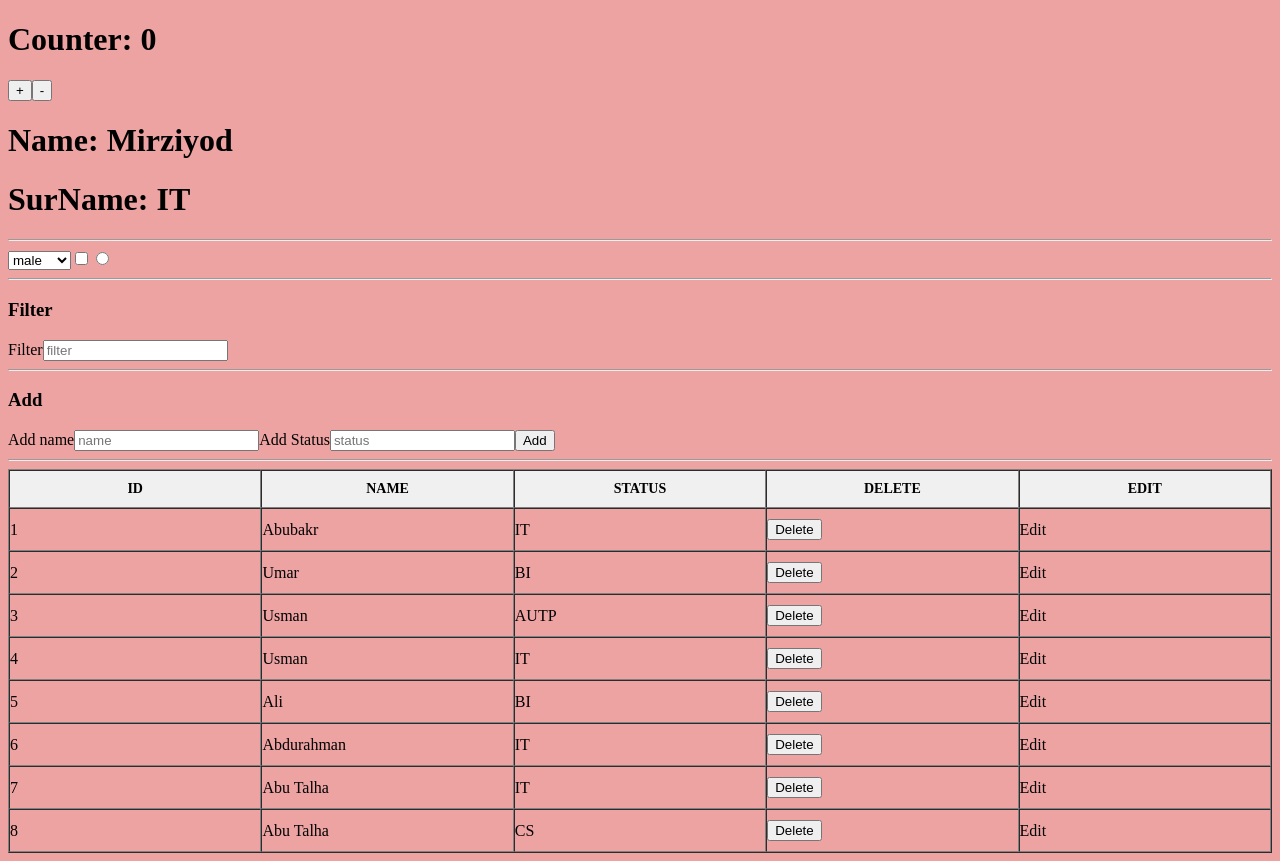
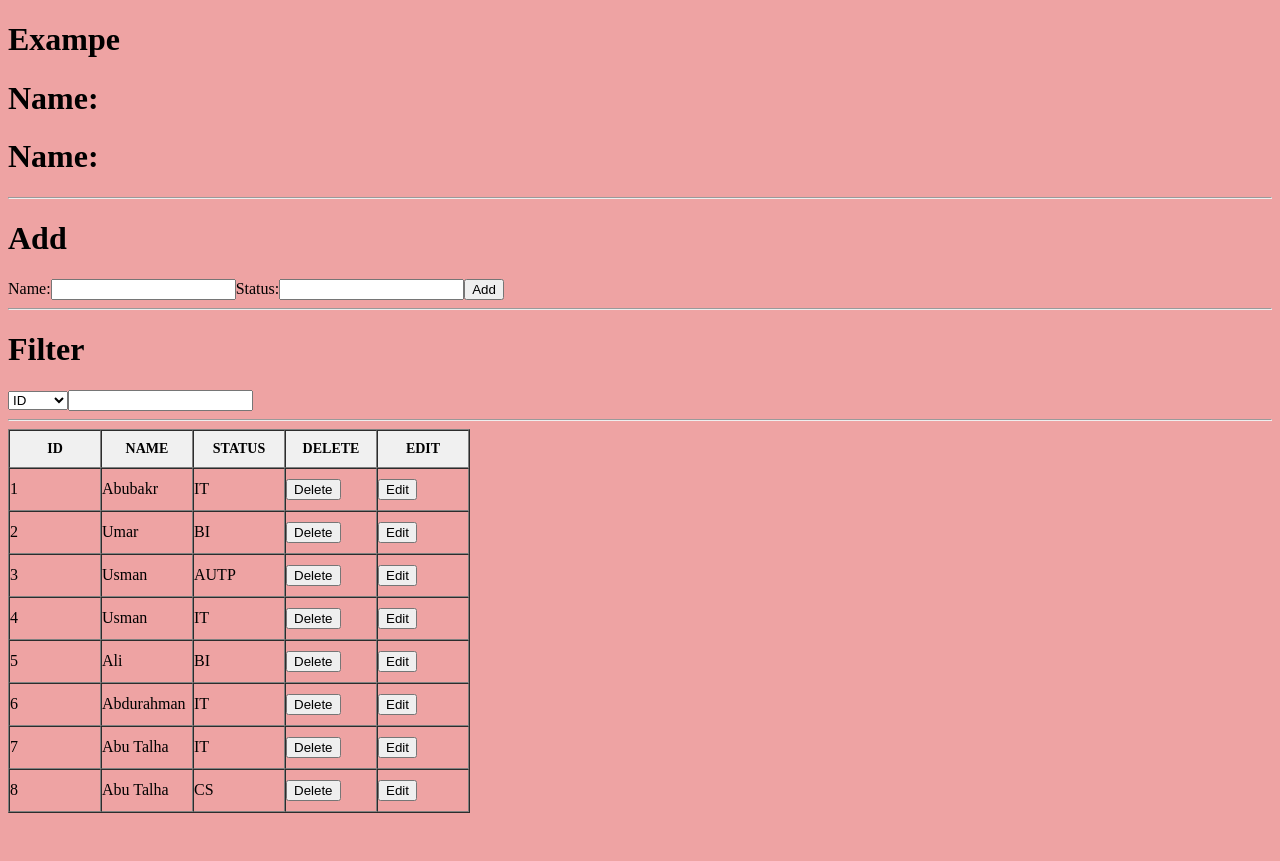
Before and after one commit to ZiyoWorld/reactjs, a React (Create React App) app: page / in a window 1280 px wide. After the commit the page ends 821 px from the top, so only its background shows below. Built offline with nearby package versions, Linux system fonts and the light colour scheme.

Commit message:
five_lesson finished

```diff
--- a/src/App.js
+++ b/src/App.js
@@ -1,6 +1,7 @@
 import React, {Component} from "react";
 // import Table from './Table';
-import State from './State';
+//import State from './State';
+import Crud from "./Crud";
 
 class App extends Component {
 
@@ -10,7 +11,8 @@ class App extends Component {
   render() {
     return (
       // <Table />
-      <State />
+      //<State />
+      <Crud />
      );
   }
 }
--- /dev/null
+++ b/src/Crud.jsx
@@ -0,0 +1,146 @@
+import React, {Component} from 'react';
+import {student } from './moke';
+class Crud extends Component {
+    state = {
+        name: '',
+        status: '',
+        data: student,
+        search: 'id',
+        active: null,
+     }
+    render() {
+
+        const onChange= e=>{
+            console.log(e.target.value);
+            this.setState({
+                [e.target.name]: e.target.value,
+            })
+        };
+        const onAdd = ()=>{
+            let user = {
+                id: Date.now(),
+                name: this.state.name,
+                status: this.state.status,
+            }
+            this.setState({
+                name: '',
+                status: '',
+                data: [...this.state.data, user],
+
+            });
+            console.log(user)
+        };
+        const onDelete = (id)=>{
+            console.log(id);
+            let res = this.state.data.filter( (value)=> value.id !== id);
+            this.setState({
+                data: res,
+            });
+        };
+
+        const onSelect = (e)=>{
+              this.setState({
+                search: e.target.value,
+              });
+              console.log(e.target.value);
+        }
+        const onFilter = (e)=>{
+            const {value} = e.target;
+            const {search} = this.state;
+            let res = student.filter( (item) =>
+                `${item[search]}`.toLowerCase().includes(value.toLowerCase()));
+            this.setState({
+                data: res,
+            });
+            console.log(e.target.value);
+        };
+        const onEdit =({id, name, status}, isSave)=>{
+            if(isSave){
+                let res = this.state.data.map( (value)=>
+                value.id === this.state.active?.id ? {...value, name: this.state.name, status: this.state.status} : value)
+                this.setState({
+                    active: null,
+                    data: res
+                })
+            }else{
+                this.setState({
+                    name: name,
+                    status: status,
+                    active: {id, name, status}
+                })
+            }
+
+        }
+        return (
+            <>
+             <h1>Exampe</h1>
+             <h1>Name: {this.state.name}</h1>
+             <h1>Name: {this.state.status}</h1>
+            <hr />
+            <h1>Add</h1>
+            <label htmlFor="name">Name:</label>
+            <input type="text" id='name' onChange={onChange} value={this.state.name} name='name' />
+            <label htmlFor="status">Status:</label>
+            <input type="text" id='status' onChange={onChange} value={this.state.status} name='status' />
+            <button onClick={onAdd}>Add</button>
+            <hr />
+            <h1>Filter</h1>
+            <select name="" id="" onChange={onSelect}>
+                <option value="id">ID</option>
+                <option value="name">Name</option>
+                <option value="status">Status</option>
+            </select>
+            <input type="text" onChange={onFilter} />
+            <hr />
+            <table border={1}>
+                <thead>
+                    <tr>
+                        <th>ID</th>
+                        <th>Name</th>
+                        <th>Status</th>
+                        <th>Delete</th>
+                        <th>Edit</th>
+                    </tr>
+                </thead>
+                <tbody>
+                    {
+                        this.state.data.length ? (
+                        this.state.data.map( ({id, name, status})=> {
+                            return(
+                                <tr key={id}>
+                                    <td>{id}</td>
+                                    <td>{
+                                        this.state.active?.id === id ? (
+                                            <input type="text" name="name" value={this.state.name} onChange={onChange} />
+                                        ) : (name)
+                                        }</td>
+                                    <td>{
+                                        this.state.active?.id === id ? (
+                                            <input type="text" name="status" value={this.state.status} onChange={onChange} />
+                                        ) : (status)
+                                        }</td>
+                                    <td>
+                                        <button onClick={()=>onDelete(id)}>Delete</button>
+                                    </td>
+                                    <td>
+                                        <button onClick={()=> onEdit({id, name, status}, this.state.active?.id === id)} >
+                                            {this.state.active?.id === id ? "Save" : "Edit"}
+                                        </button>
+                                    </td>
+                                </tr>
+                            )
+                        })) : (
+                            <tr>
+                                <th colSpan={5}><h1>No Data</h1></th>
+                            </tr>
+                        )
+                    }
+                </tbody>
+
+            </table>
+            </>
+         );
+    }
+}
+
+export default Crud
--- a/src/State.jsx
+++ b/src/State.jsx
@@ -7,12 +7,14 @@ class State extends Component {
     state = {
          count: 0,
          data: student,
-         name: "Mirziyod",
-         status: "IT",
+         name: "",
+         status: "",
+         search: "id",
+         active: null,
 
      }
     render() {
-        const {count, name, status} = this.state;
+        const {count, name, status, data, search, active} = this.state;
 
         const plus =()=>{if(count < 10) {this.setState({count: count + 1})}};
         const minus =()=>{if(count > 0){ this.setState({ count: count - 1})}};
@@ -26,11 +28,13 @@ class State extends Component {
         const onChange = (e)=>{
             this.setState({
                 [e.target.name]: e.target.value
-            })
+            });
+
         }
         const onFilter = (e)=>{
-            console.log(e.target.value);
-           let res = student.filter( (value)=> value.name.includes(e.target.value));
+            const {value} = e.target;
+           let res = student.filter( (item)=>
+                 `${item[search]}`.toLowerCase().includes(value.toLowerCase()));
            this.setState({
             data: res,
            })
@@ -48,11 +52,34 @@ class State extends Component {
             name: name,
             status: status,
         }
+
         this.setState({
             name: '',
-            status: ''
+            status: '',
+            data: [...data, user],
         });
         console.log(user);
+        }
+        const onSelectFilter = e =>{
+            this.setState({
+                search: e.target.value
+            });
+        }
+        const onEdit = ({id,name,status}, isSave)=>{
+            if(isSave){
+                let res = data.map( (value) =>
+                value.id === active.id ? {...value, name: this.state.name, status: this.state.status } : value)
+                this.setState({
+                    active: null,
+                    data: res,
+                })
+            }else{
+                this.setState({
+                    name: name,
+                    status: status,
+                    active: {id, name, status},
+                })
+            }
         }
 
         return (
@@ -62,7 +89,6 @@ class State extends Component {
             <button onClick={minus} >-</button>
             <h1>Name: {name}</h1>
             <h1>SurName: {status}</h1>
-
             <hr />
             <select onClick={onSelect}>
                 <option value="male">male</option>
@@ -73,13 +99,18 @@ class State extends Component {
             <hr />
             <h3>Filter</h3>
             <label htmlFor="filter">Filter</label>
+            <select name=""id="" onClick={onSelectFilter}>
+                <option value="id">ID</option>
+                <option value="name">Name</option>
+                <option value="status">Status</option>
+            </select>
             <input type="text" id="filter" placeholder="filter" onChange={onFilter} />
             <hr />
             <h3>Add</h3>
             <label htmlFor="addname">Add name</label>
-            <input type="text" name="name" placeholder="name" onChange={onChange} />
+            <input type="text" value={name} name="name" placeholder="name" onChange={onChange} />
             <label htmlFor="addstatus">Add Status</label>
-            <input type="text" id="status"  name="status" placeholder="status" onChange={onChange} />
+            <input type="text" value={status} id="status"  name="status" placeholder="status" onChange={onChange} />
             <button onClick={onAdd}>Add</button>
             <hr />
              <table border="1" width={"100%"}>
@@ -100,11 +131,28 @@ class State extends Component {
 
                                 <tr key={id}>
                             <td>{id}</td>
-                            <td>{name}</td>
-                            <td>{status}</td>
+                            <td>{
+                                active?.id === id ? ( <input type="text"
+                                 name="name"
+                                 onChange={onChange}
+                                 value={this.state.name} />) : (name)
+                                }</td>
+                            <td>{
+                                active?.id === id ? ( <input
+                                    type="text"
+                                    name="status"
+                                    onChange={onChange}
+                                    value={this.state.status} />) : (status)
+                                }</td>
                             <td>
-                                <button onClick={()=> onDelete(id)}>Delete</button> </td>
-                            <td>Edit</td>
+                                <button onClick={()=> onDelete(id)}>Delete</button>
+                            </td>
+                            <td>
+                                <button onClick={()=> onEdit({id, name, status}, active?.id === id )}>
+                                 {active?.id === id ? "save" : "edit"}
+                                </button>
+                            </td>
+
                         </tr>
                     )
                 })) :(
```
Also changed, not shown: review.js (+12 -2 lines).
